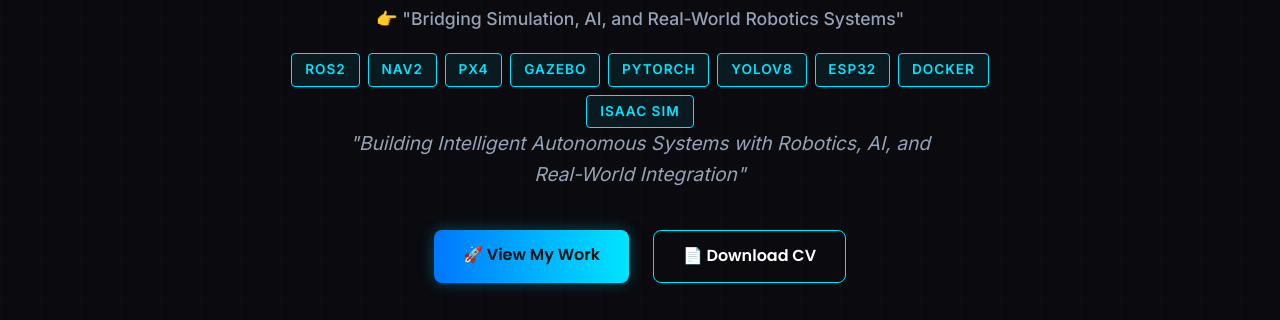
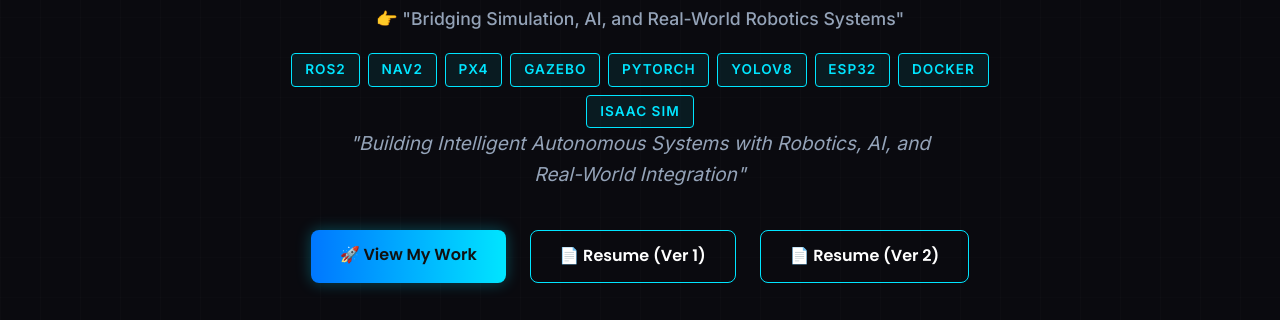
Before and after one commit to TominMichael/TominMichael.github.io, a plain HTML site: page index.html in a window 1280 px wide. Shown: the part 317-637 px from the top of the page. Drawn offline with Linux system fonts and the light colour scheme.

Commit message:
Added two resumes and linked them to the hero section buttons

```diff
--- a/index.html
+++ b/index.html
@@ -47,9 +47,10 @@
                 <span class="badge">ROS2</span><span class="badge">Nav2</span><span class="badge">PX4</span><span class="badge">Gazebo</span><span class="badge">PyTorch</span><span class="badge">YOLOv8</span><span class="badge">ESP32</span><span class="badge">Docker</span><span class="badge">Isaac Sim</span>
             </div>
             <p class="tagline mt-20">"Building Intelligent Autonomous Systems with Robotics, AI, and Real-World Integration"</p>
-            <div class="cta-buttons">
+            <div class="cta-buttons" style="flex-wrap: wrap;">
                 <a href="#projects" class="btn btn-primary">🚀 View My Work</a>
-                <a href="#contact" class="btn btn-secondary">📄 Download CV</a>
+                <a href="Tomin_Michael.pdf" target="_blank" class="btn btn-secondary">📄 Resume (Ver 1)</a>
+                <a href="Tomin__Michael.pdf" target="_blank" class="btn btn-secondary">📄 Resume (Ver 2)</a>
             </div>
             <div class="social-links-hero">
                 <a href="https://linkedin.com/in/tomin-michael" target="_blank"><i class="fa-brands fa-linkedin"></i></a>
```
Also changed, not shown: 2 other files.
